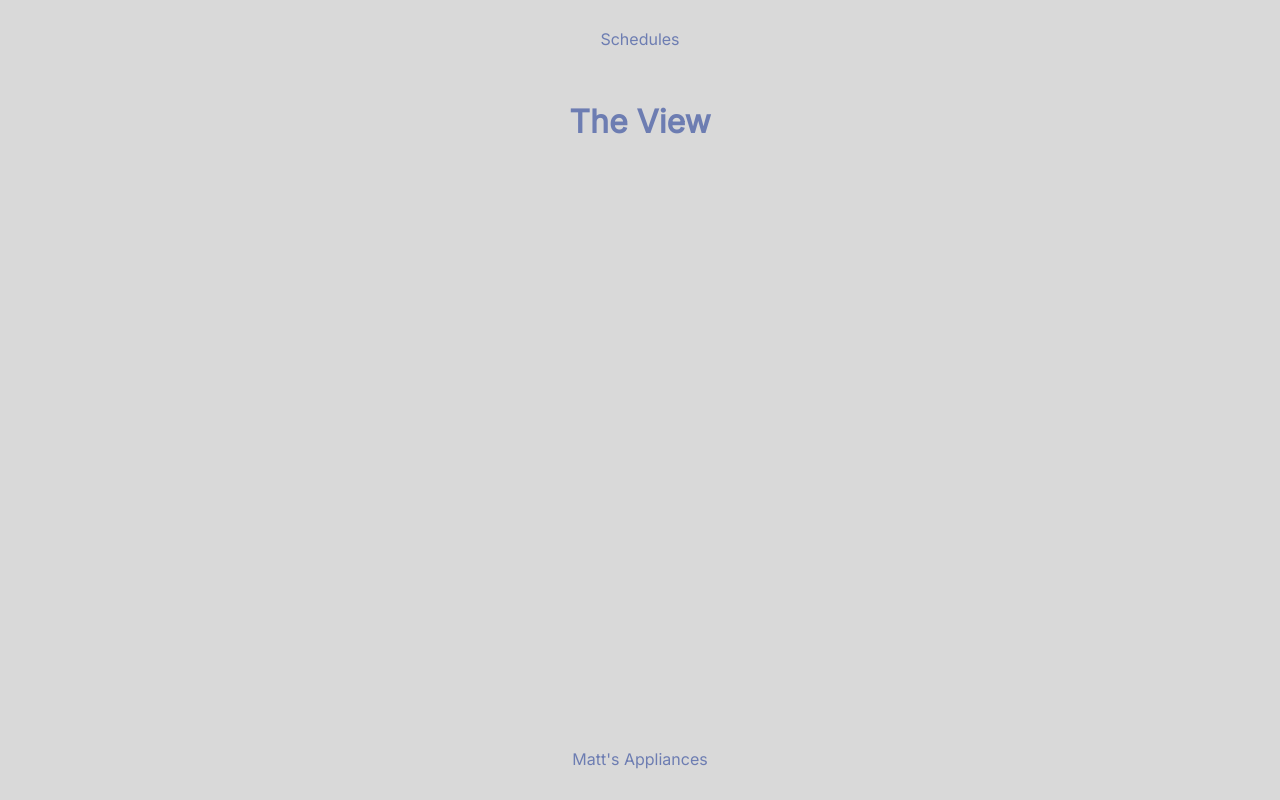
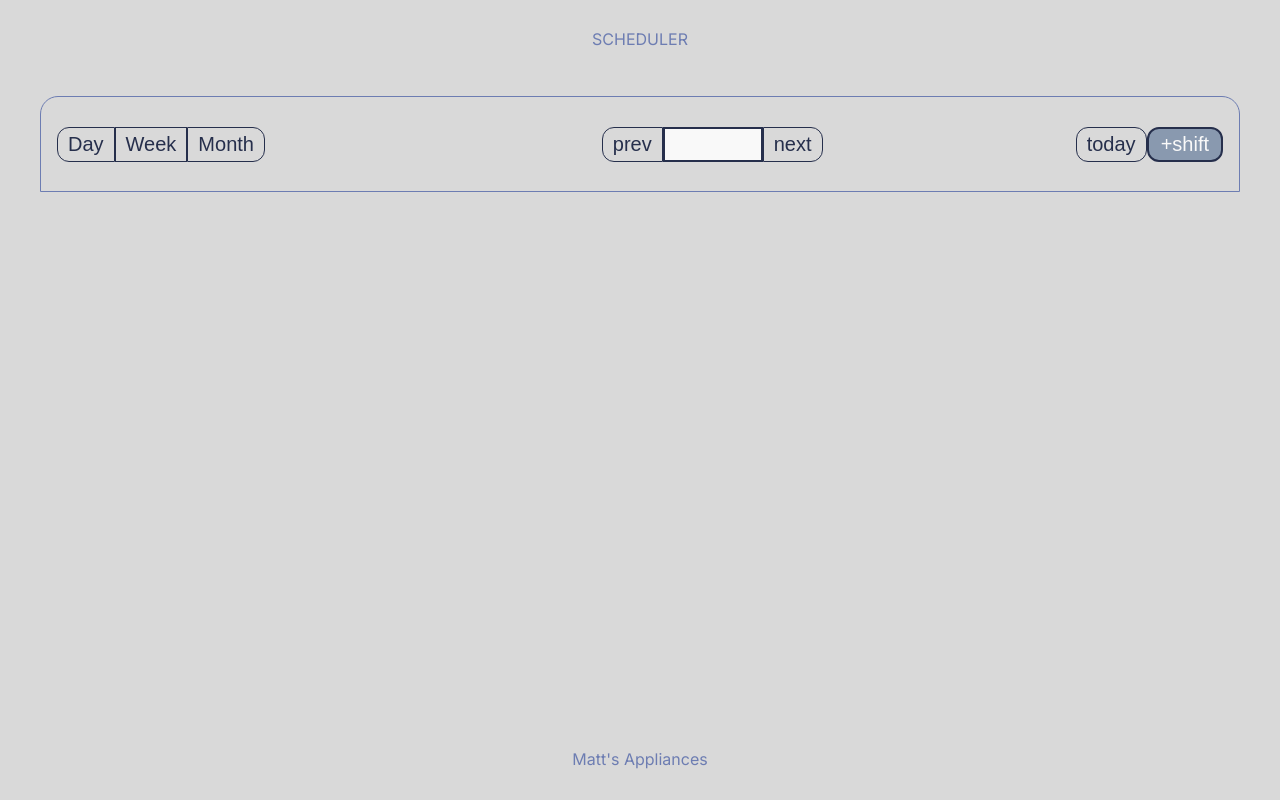
Before and after one commit to lob0scuro/schedule, a React (Vite) app in the folder client/: page / in a window 1280 px wide. Built offline with nearby package versions, Linux system fonts and the light colour scheme.

Commit message:
working on front end scheduler

```diff
--- /dev/null
+++ b/client/src/components/Scheduler/Scheduler.jsx
@@ -0,0 +1,43 @@
+import styles from "./Scheduler.module.css";
+import React from "react";
+import {
+  WEEKDAY,
+  MONTH_NAMES,
+  getCalendarDays,
+  changeMonth,
+  buildWorkWeeks,
+  CLEANERS,
+  DRYER_RANGE_TECHS,
+  FRIDGE_TECHS,
+  OFFICE,
+  SALES,
+  SERVICE,
+  WASHER_TECHS,
+} from "../../utils/Helpers";
+
+const Scheduler = () => {
+  return (
+    <div className={styles.schedulerMasterBlock}>
+      <div className={styles.controlBar}>
+        <div>
+          <div className={styles.shiftViewButtons}>
+            <button>Day</button>
+            <button>Week</button>
+            <button>Month</button>
+          </div>
+          <div className={styles.weekRoller}>
+            <div>
+              <button>prev</button>
+              <span className={styles.datesView}></span>
+              <button>next</button>
+            </div>
+            <button className={styles.todaySwitch}>today</button>
+          </div>
+          <button className={styles.addShiftButton}>+shift</button>
+        </div>
+      </div>
+    </div>
+  );
+};
+
+export default Scheduler;
--- /dev/null
+++ b/client/src/components/Scheduler/Scheduler.module.css
@@ -0,0 +1,90 @@
+.schedulerMasterBlock {
+  width: 100%;
+  max-width: 1200px;
+  display: flex;
+  flex-direction: column;
+  align-items: center;
+}
+
+.controlBar {
+  display: flex;
+  align-items: center;
+  justify-content: flex-start;
+  gap: 1rem;
+  width: 100%;
+  border: 1px solid var(--linkText);
+  height: 6rem;
+  padding-inline: 1rem;
+  border-radius: 18px 18px 0 0;
+}
+
+.controlBar div {
+  width: 100%;
+  display: flex;
+}
+
+.shiftViewButtons {
+  display: flex;
+  border-radius: 12px;
+  /* border: 2px solid var(--bannerBackground); */
+}
+.shiftViewButtons button {
+  font-size: 20px;
+  background-color: transparent;
+  border: 1px solid var(--bannerBackground);
+  color: var(--bannerBackground);
+  padding: 4px 10px;
+}
+.shiftViewButtons button:first-child {
+  border-radius: 12px 0 0 12px;
+}
+.shiftViewButtons button:last-child {
+  border-radius: 0 12px 12px 0;
+}
+
+.weekRoller {
+  display: flex;
+  align-items: stretch;
+  justify-content: center;
+  border-radius: 12px;
+  /* border: 2px solid var(--bannerBackground); */
+}
+
+.weekRoller div button {
+  font-size: 20px;
+  background-color: transparent;
+  border: 1px solid var(--bannerBackground);
+  color: var(--bannerBackground);
+  padding: 4px 10px;
+}
+.weekRoller div span.datesView {
+  width: 100px;
+  border: 2px solid var(--bannerBackground);
+  background-color: var(--textPrimary);
+}
+.weekRoller div button:first-child {
+  border-radius: 12px 0 0 12px;
+}
+.weekRoller div button:last-child {
+  border-radius: 0 12px 12px 0;
+}
+
+.weekRoller button.todaySwitch {
+  font-size: 20px;
+  background-color: transparent;
+  border: 1px solid var(--bannerBackground);
+  color: var(--bannerBackground);
+  padding: 4px 10px;
+  border-radius: 12px;
+}
+
+.controlBar button.addShiftButton {
+  font-size: 20px;
+  background-color: var(--buttonSecondary);
+  color: var(--buttonPrimary);
+  border: 2px solid var(--bannerBackground);
+  color: var(--textPrimary);
+  padding: 4px 12px;
+  border-radius: 12px;
+  margin-left: auto;
+}
--- a/client/src/layout/RootLayout.jsx
+++ b/client/src/layout/RootLayout.jsx
@@ -4,7 +4,7 @@ import { Outlet } from "react-router-dom";
 const RootLayout = () => {
   return (
     <>
-      <header>Schedules</header>
+      <header>SCHEDULER</header>
       <main>
         <Outlet />
       </main>
--- a/client/src/routes/Home/Home.jsx
+++ b/client/src/routes/Home/Home.jsx
@@ -1,4 +1,5 @@
 import Calendar from "../../components/Calendar/Calendar";
+import Scheduler from "../../components/Scheduler/Scheduler";
 import ScheduleView from "../../components/ScheduleView/ScheduleView";
 import WeekView from "../../components/WeekView/WeekView";
 import styles from "./Home.module.css";
@@ -7,7 +8,7 @@ import React from "react";
 const Home = () => {
   return (
     <div className={styles.homeContainer}>
-      <ScheduleView />
+      <Scheduler />
     </div>
   );
 };
```
